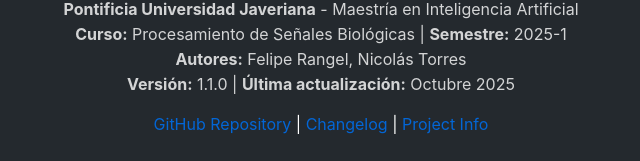
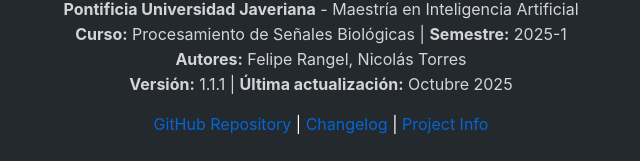
Before and after one commit to felirangelp/norwegian-endurance-athlete-ecg-dashboard, a plain HTML site: page index.html in a window 1280 px wide. Shown: the part 1330-1491 px from the top of the page, 319-959 px from the left. Drawn offline with Linux system fonts and the light colour scheme.

Commit message:
🔧 Corregir versión en index.html y README.md
✨ Cambios realizados:
- Actualizar index.html: Versión 1.1.0 → 1.1.1
- Actualizar README.md: Versión 1.1.0 → 1.1.1
- Asegurar consistencia de versión en todos los archivos

🎯 Archivos corregidos:
- index.html: Footer con versión correcta 1.1.1
- README.md: Header con versión correcta 1.1.1

📊 Resultado:
- Versión consistente en toda la documentación
- Nicolás Torres visible como coautor
- Información actualizada en GitHub Pages

```diff
--- a/index.html
+++ b/index.html
@@ -311,7 +311,7 @@
         <p><strong>Pontificia Universidad Javeriana</strong> - Maestría en Inteligencia Artificial</p>
         <p><strong>Curso:</strong> Procesamiento de Señales Biológicas | <strong>Semestre:</strong> 2025-1</p>
         <p><strong>Autores:</strong> Felipe Rangel, Nicolás Torres</p>
-        <p><strong>Versión:</strong> 1.1.0 | <strong>Última actualización:</strong> Octubre 2025</p>
+        <p><strong>Versión:</strong> 1.1.1 | <strong>Última actualización:</strong> Octubre 2025</p>
 
         <div style="margin-top: 20px;">
             <a href="https://github.com/felirangelp/norwegian-endurance-athlete-ecg-dashboard" target="_blank">GitHub Repository</a> |
```
Also changed, not shown: 1 other file.
